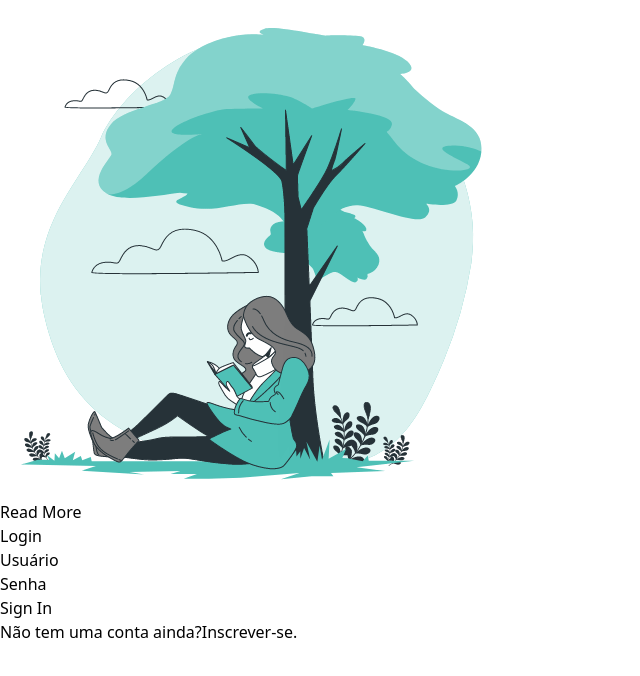
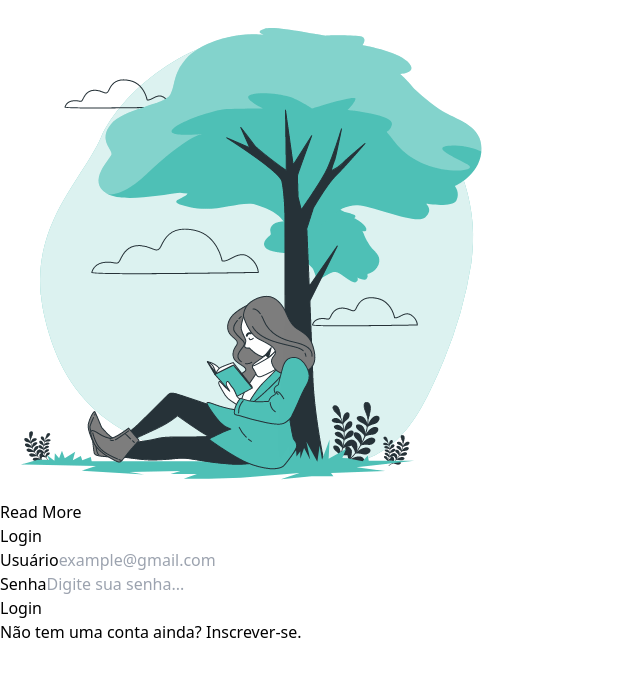
Before and after one commit to devMarilia/read-more, a React (Vite) app: page / in a window 1280 px wide. Shown: the top 676 px of the page, without its empty margins (0-640 px from the left). Built offline with nearby package versions, Linux system fonts and the light colour scheme; no server answers.

Commit message:
🦄 refactor: refactoring and componentization

```diff
--- /dev/null
+++ b/src/components/Button/index.jsx
@@ -0,0 +1,14 @@
+import React from "react";
+
+function Button({ text, submit }) {
+  return (
+    <button
+      className="border bg-black w-full p-4 my-2 text-white"
+      type={submit}
+    >
+      {text}
+    </button>
+  );
+}
+
+export default Button;
--- /dev/null
+++ b/src/components/Input/index.jsx
@@ -0,0 +1,21 @@
+import React from "react";
+
+function Input({ type, text, name, id, onChange, placeholder }) {
+  return (
+    <div className="mb-4">
+      <label className="block text-gray-700 font-medium mb-2" htmlFor={name}>
+        {text}
+      </label>
+      <input
+        className="border border-gray-400 p-2 w-full"
+        type={type}
+        name={name}
+        id={name}
+        placeholder={placeholder}
+        onChange={onChange}
+      />
+    </div>
+  );
+}
+
+export default Input;
--- a/src/pages/SignIn/index.jsx
+++ b/src/pages/SignIn/index.jsx
@@ -2,9 +2,9 @@ import Container from "./styles";
 import React, { useState } from "react";
 import { Link, useNavigate } from "react-router-dom";
 import { UserAuth } from "../../context/AuthContext";
-// import image001 from "../../assets/images/image01.avif";
+import Button from "../../components/Button";
 import image002 from "../../assets/images/image02.gif";
-
+import Input from "../../components/Input";
 const Signin = () => {
   const [email, setEmail] = useState("");
   const [password, setPassword] = useState("");
@@ -35,44 +35,28 @@ const Signin = () => {
         </div>
         <form onSubmit={handleSubmit}>
           <h2 className="text-lg font-medium mb-4">Login</h2>
-          <div className="mb-4">
-            <label
-              className="block text-gray-700 font-medium mb-2"
-              for="username"
-            >
-              Usuário
-            </label>
-            <input
-              className="border border-gray-400 p-2 w-full"
+          <Input
             type="text"
-              id="username"
             name="username"
+            text={"Usuário"}
+            placeholder="example@gmail.com"
             onChange={(e) => setEmail(e.target.value)}
           />
-          </div>
-          <div className="mb-4">
-            <label
-              className="block text-gray-700 font-medium mb-2"
-              for="password"
-            >
-              Senha
-            </label>
-            <input
-              className="border border-gray-400 p-2 w-full"
+          <Input
             type="password"
-              id="password"
             name="password"
+            text={"Senha"}
+            placeholder="Digite sua senha..."
             onChange={(e) => setPassword(e.target.value)}
           />
-          </div>
-          <button className="border bg-black w-full p-4 my-2 text-white">
-            Sign In
-          </button>
-          <p className="py-2" />
+          <Button text={"Login"} type={"submit"} />
+          <p className="py-2 text-center">
             Não tem uma conta ainda?
-          <Link to="/signup" className="underline">
+            <Link to="/cadastro" className="no-underline">
+              {" "}
               Inscrever-se.
             </Link>
+          </p>
         </form>
       </div>
     </div>
--- a/src/pages/SignUp/index.jsx
+++ b/src/pages/SignUp/index.jsx
@@ -2,7 +2,8 @@ import React, { useState } from "react";
 import { Link, useNavigate } from "react-router-dom";
 import { UserAuth } from "../../context/AuthContext";
 import image002 from "../../assets/images/image02.gif";
-
+import Button from "../../components/Button";
+import Input from "../../components/Input";
 const Signup = () => {
   const [email, setEmail] = useState("");
   const [password, setPassword] = useState("");
@@ -23,39 +24,6 @@ const Signup = () => {
   };
 
   return (
-    // <div className="max-w-[700px] mx-auto my-16 p-4">
-    //   <div>
-    //     <h1 className="text-2xl font-bold py-2">Inscreva-se para obter um conta grátis</h1>
-    //   </div>
-    //   <form onSubmit={handleSubmit}>
-    //     <div className="flex flex-col py-2">
-    //       <label className="py-2 font-medium">Email</label>
-    //       <input
-    //         onChange={(e) => setEmail(e.target.value)}
-    //         className="border p-3"
-    //         type="email"
-    //       />
-    //     </div>
-    //     <div className="flex flex-col py-2">
-    //       <label className="py-2 font-medium">Senha</label>
-    //       <input
-    //         onChange={(e) => setPassword(e.target.value)}
-    //         className="border p-3"
-    //         type="password"
-    //       />
-    //     </div>
-    //     <button className="border border-blue-500 bg-blue-600 hover:bg-blue-500 w-full p-4 my-2 text-white">
-    //     Inscrever-se
-    //     </button>
-    //   </form>
-    //   <p className="py-2">
-    //   Já tem uma conta?{" "}
-    //     <Link to="/" className="underline">
-    //     Entrar.
-    //     </Link>
-    //   </p>
-    // </div>
-
     <div class="flex h-screen justify-center items-center">
       <div className="w-1/3">
         <img className="" src={image002} />
@@ -68,44 +36,27 @@ const Signup = () => {
           <h2 className="text-lg font-medium mb-4">
             Inscreva-se para obter um conta grátis
           </h2>
-          <div className="mb-4">
-            <label
-              className="block text-gray-700 font-medium mb-2"
-              for="username"
-            >
-              Usuário
-            </label>
-            <input
-              className="border border-gray-400 p-2 w-full"
+          <Input
             type="text"
-              id="username"
             name="username"
+            text={"E-mail"}
+            placeholder="example@gmail.com"
             onChange={(e) => setEmail(e.target.value)}
           />
-          </div>
-          <div className="mb-4">
-            <label
-              className="block text-gray-700 font-medium mb-2"
-              for="password"
-            >
-              Senha
-            </label>
-            <input
-              className="border border-gray-400 p-2 w-full"
+          <Input
             type="password"
-              id="password"
             name="password"
+            text={"Senha"}
+            placeholder="Digite sua senha..."
             onChange={(e) => setPassword(e.target.value)}
           />
-          </div>
-          <button className="border bg-black w-full p-4 my-2 text-white">
-            Sign In
-          </button>
+          <Button text={"Cadastrar"} type={"submit"} />
         </form>
-        <p className="py-2">
-          Já tem uma conta?{" "}
-          <Link to="/" className="underline">
-            Entrar.
+        <p className="py-2 text-center">
+          Já tem uma conta?
+          <Link to="/" className="no-underline">
+            {" "}
+            Entrar
           </Link>
         </p>
       </div>
--- a/src/router.jsx
+++ b/src/router.jsx
@@ -10,7 +10,7 @@ function MyRoutes() {
   return (
     <Routes>
       <Route path="/" element={<Signin />} />
-      <Route path="/signup" element={<Signup />} />
+      <Route path="/cadastro" element={<Signup />} />
       <Route
         path="/account"
         element={
```
Lines whose indentation alone changed are shown as unchanged.
